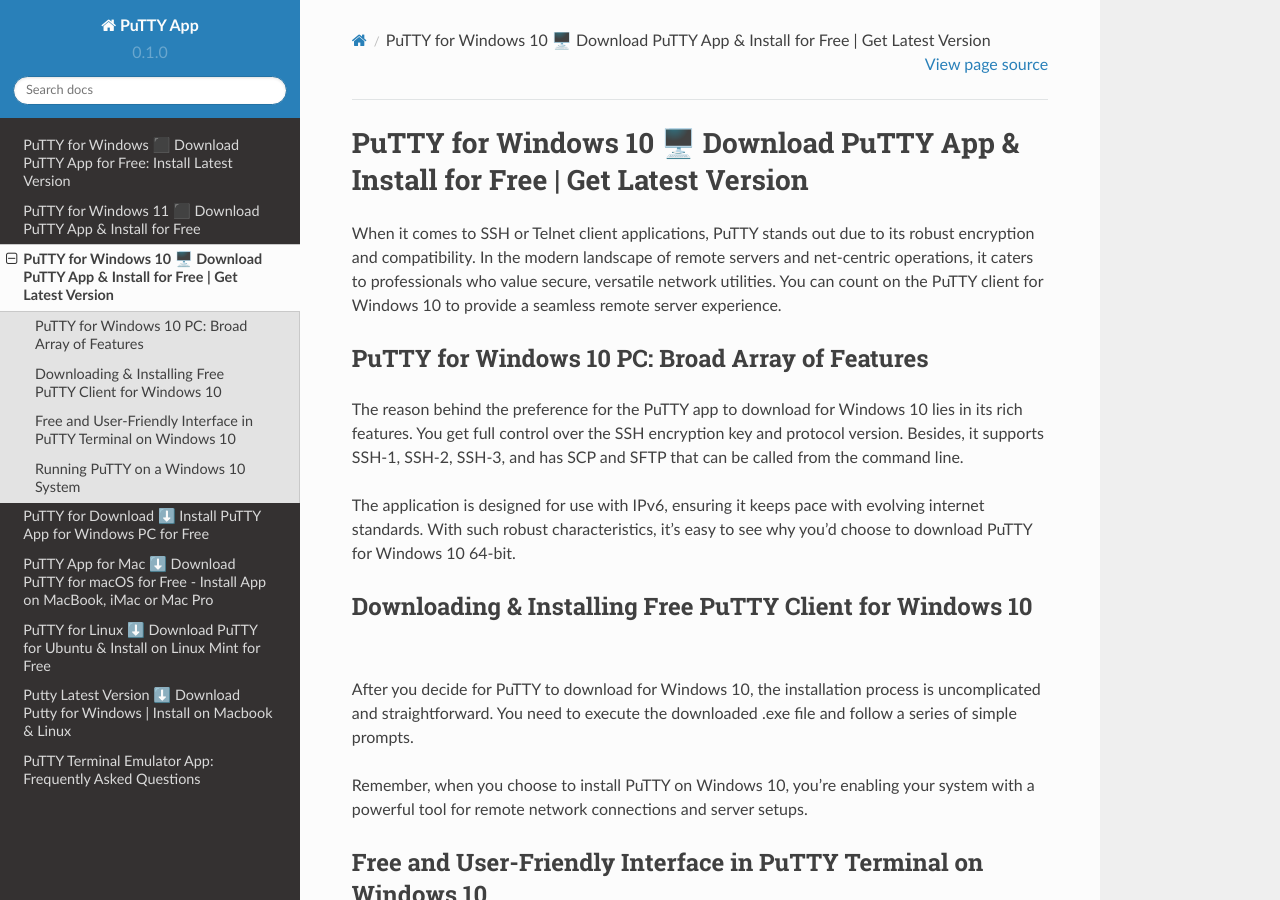
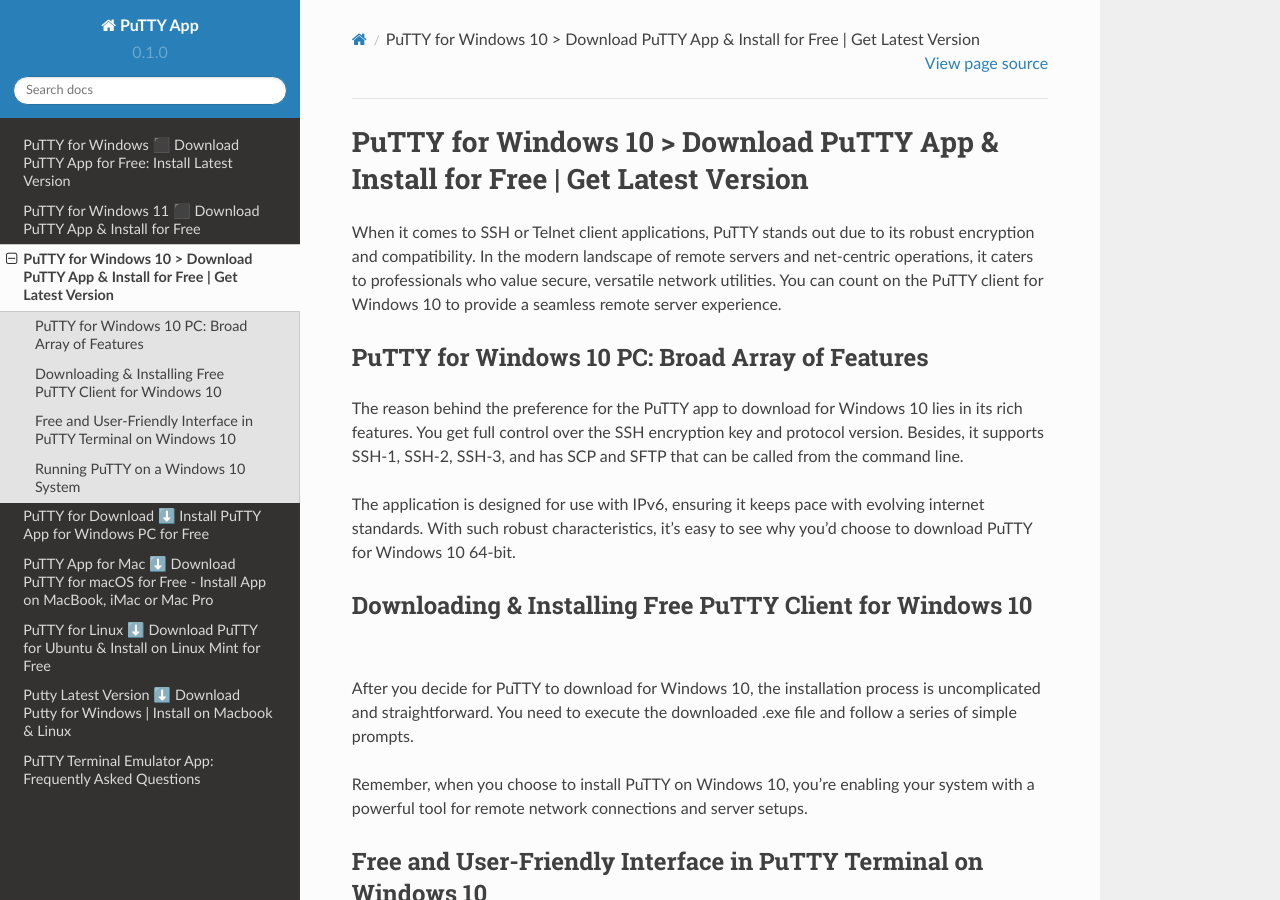
Before and after one commit to Herminial/putty-app, a Sphinx documentation site: the page built from docs/source/windows10.rst, in a window 1280 px wide and 900 px high. Built offline with Sphinx 7.4.7 and the Read the Docs theme 2.0.0, drawn with Linux system fonts in a browser that asks for light colours.

```diff
--- a/docs/source/windows10.rst
+++ b/docs/source/windows10.rst
@@ -1,4 +1,4 @@
-PuTTY for Windows 10 🖥️ Download PuTTY App & Install for Free | Get Latest Version
+PuTTY for Windows 10 > Download PuTTY App & Install for Free | Get Latest Version
 =================================================================================
 When it comes to SSH or Telnet client applications, PuTTY stands out due to its robust encryption and compatibility. In the modern landscape of remote servers and net-centric operations, it caters to professionals who value secure, versatile network utilities. You can count on the PuTTY client for Windows 10 to provide a seamless remote server experience.
 
```
